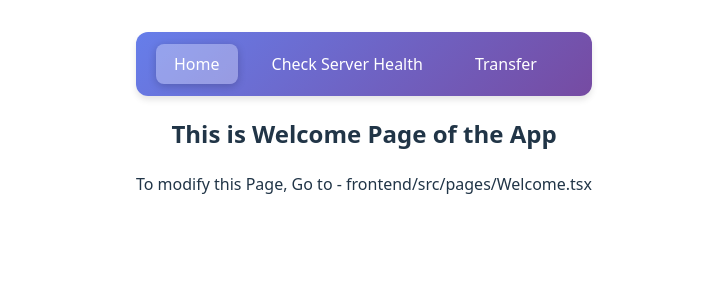
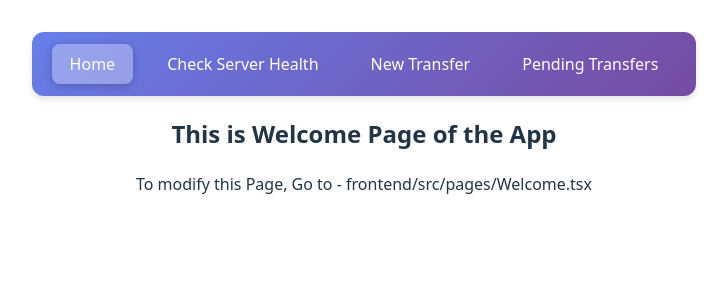
Before and after one commit to Thadisettybharadwaj/banking-system-app-temporal-io, a React (Vite) app in the folder frontend/: page / in a window 1280 px wide. Shown: the top 300 px of the page, without its empty margins (276-1003 px from the left). Built offline with nearby package versions, Linux system fonts and the light colour scheme.

Commit message:
feat: move pending transfers list into seperate tab, ref: NOISSUE

```diff
--- a/frontend/src/App.tsx
+++ b/frontend/src/App.tsx
@@ -18,7 +18,11 @@ const navBar: NavBarType[] = [
   },
   {
     path: '/transfer',
-    title: 'Transfer',
+    title: 'New Transfer',
+  },
+  {
+    path: '/pending-transfers',
+    title: 'Pending Transfers',
   },
 ];
 
--- a/frontend/src/pages/Transfer.tsx
+++ b/frontend/src/pages/Transfer.tsx
@@ -1,6 +1,5 @@
 import React from 'react';
 import TransferForm from '../components/TransferForm';
-import PendingApprovalsList from '../components/PendingApprovalsList';
 
 const Transfer: React.FC = () => {
   return (
@@ -15,9 +14,9 @@ const Transfer: React.FC = () => {
           <TransferForm />
         </div>
 
-        <div className='dashboard-section full-width'>
+        {/* <div className='dashboard-section full-width'>
           <PendingApprovalsList />
-        </div>
+        </div> */}
       </div>
     </div>
   );
--- a/frontend/src/router/Router.tsx
+++ b/frontend/src/router/Router.tsx
@@ -4,6 +4,7 @@ import Welcome from '../pages/Welcome';
 import CheckServerHealth from '../pages/Health';
 import Transfer from '../pages/Transfer';
 import IndividualTransferRequestDetails from '../components/IndividualTransferRequestDetails';
+import PendingApprovalsList from '../components/PendingApprovalsList';
 
 export const AppRoutes: RouteObject[] = [
   {
@@ -23,6 +24,10 @@ export const AppRoutes: RouteObject[] = [
         element: <Transfer />,
       },
       {
+        path: '/pending-transfers',
+        element: <PendingApprovalsList />,
+      },
+      {
         path: '/transfer-details/:workflowId',
         element: <IndividualTransferRequestDetails />,
       },
```
